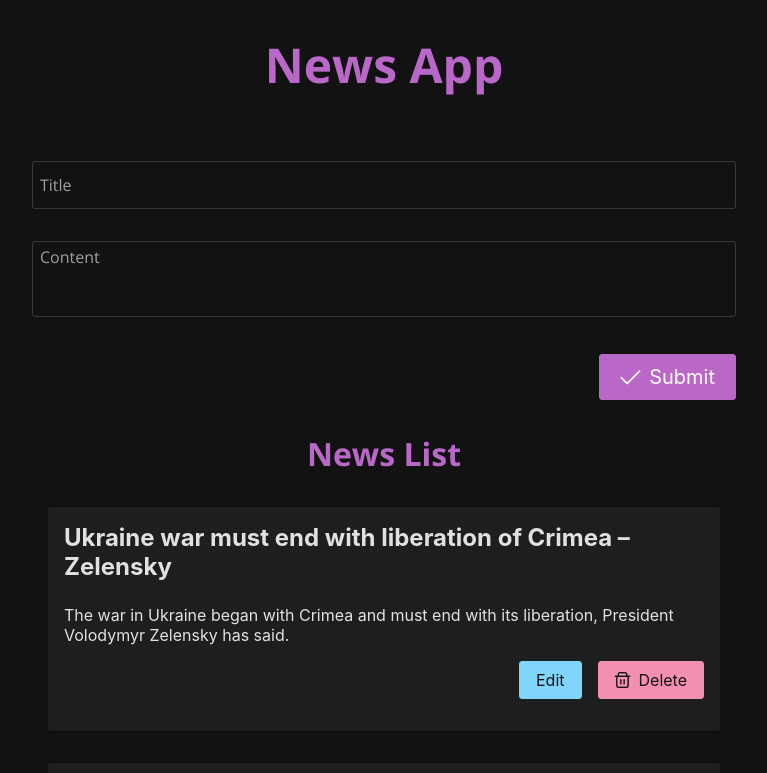
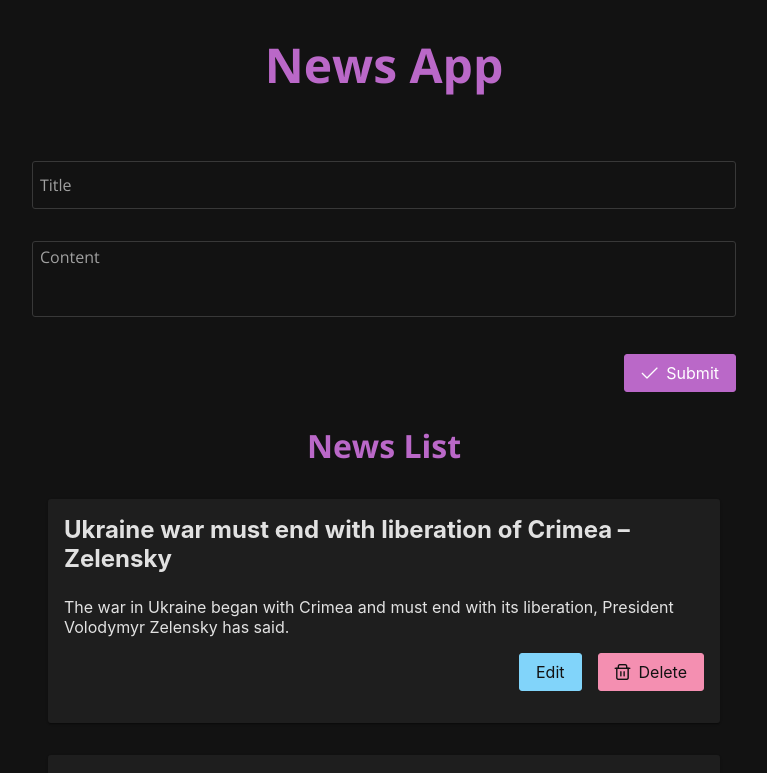
Before and after one commit to agressive-nicoleta/news, a React (Create React App) app: page / in a window 1280 px wide. Shown: the top 773 px of the page, without its empty margins (256-1023 px from the left). Built offline with nearby package versions, Linux system fonts and the light colour scheme.

Commit message:
Submit button size changed

```diff
--- a/src/components/NewsForm.tsx
+++ b/src/components/NewsForm.tsx
@@ -28,7 +28,6 @@ const NewsForm = () => {
           <InputText
             type="text"
             className="title text-base text-color surface-overlay p-2 border-1 border-solid surface-border border-round appearance-none outline-none focus:border-primary"
-            placeholder="Large"
             required
             id="title"
             onChange={(e) => setTitle(e.target.value)}
@@ -51,7 +50,7 @@ const NewsForm = () => {
             type="button"
             label="Submit"
             icon="pi pi-check"
-            className="p-button-lg"
+            className="p-button-m"
             onClick={handleSubmit}
           ></Button>
         </div>
```
